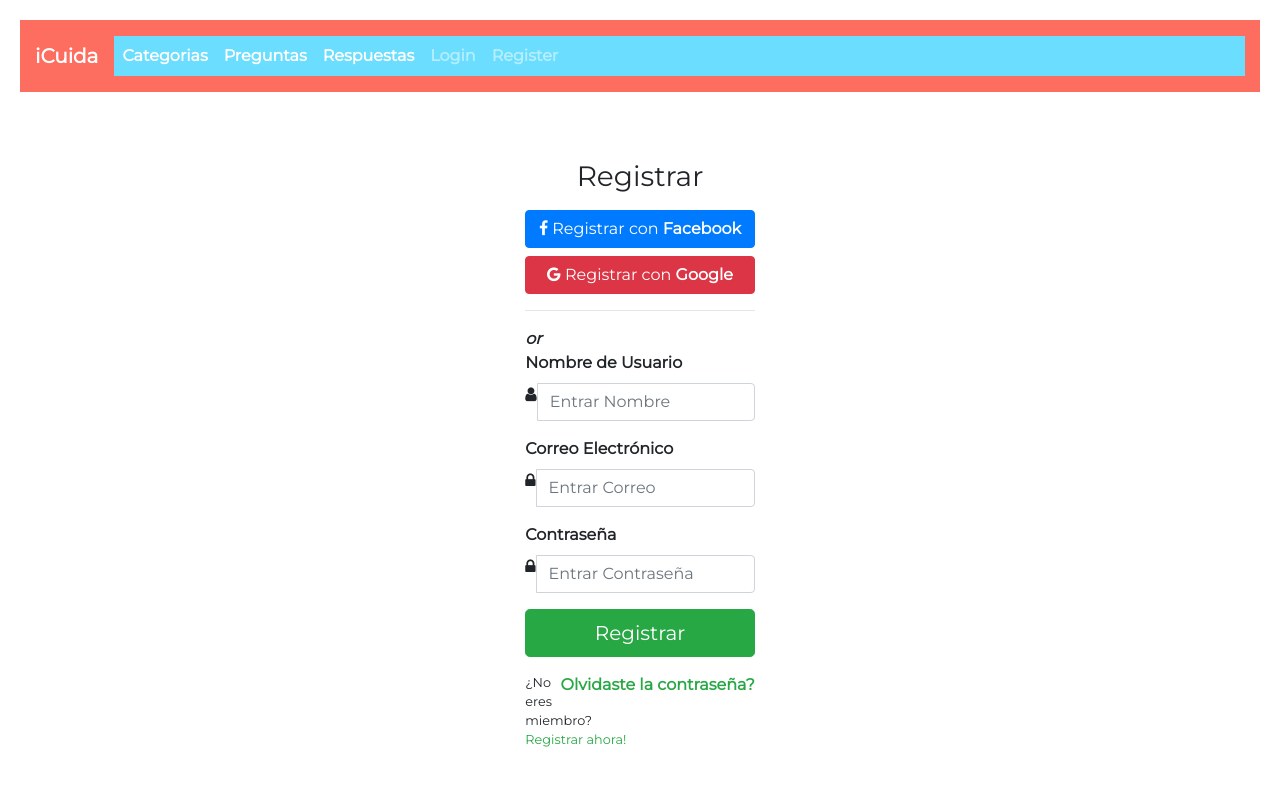
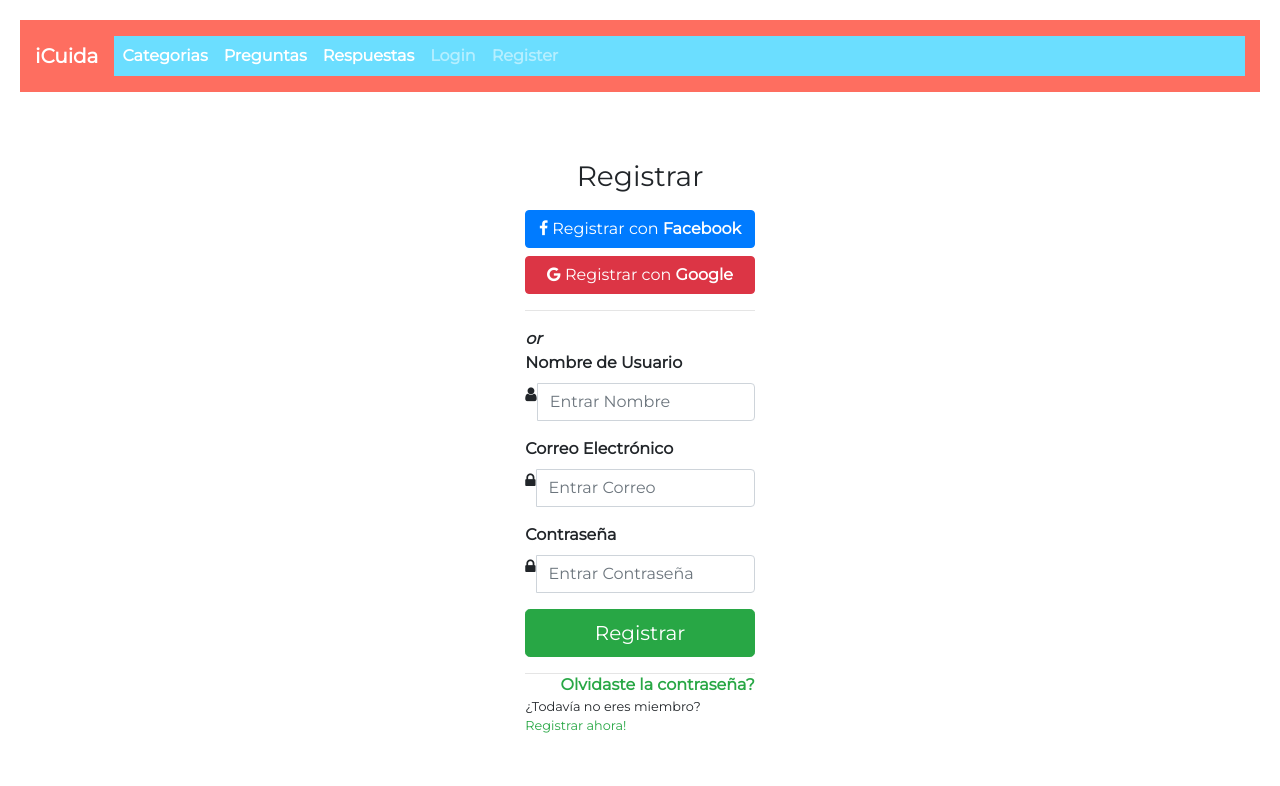
Before and after one commit to Iniciativa-Barcelona-Open-Data-I-iCuida/iCuida, a React (Create React App) app in the folder client/: page /register in a window 1280 px wide. Shown: the top 786 px of the page. Built offline with nearby package versions, Linux system fonts and the light colour scheme; a web font is replaced by a local one.

Commit message:
improve register.js

```diff
--- a/client/src/Component/Register.js
+++ b/client/src/Component/Register.js
@@ -115,7 +115,8 @@ class Register extends Component {
                             <a href="#"
                                 className="pull-right text-success">Olvidaste la contraseña?
                             </a>
-                            <div className="hint-text small">¿No eres miembro? <br></br>
+                            <hr></hr>
+                            <div className="hint-text small">¿Todavía no eres miembro? <br></br>
                             <a href="#" className="text-success">Registrar ahora!
                             </a>
                         </div>
```
